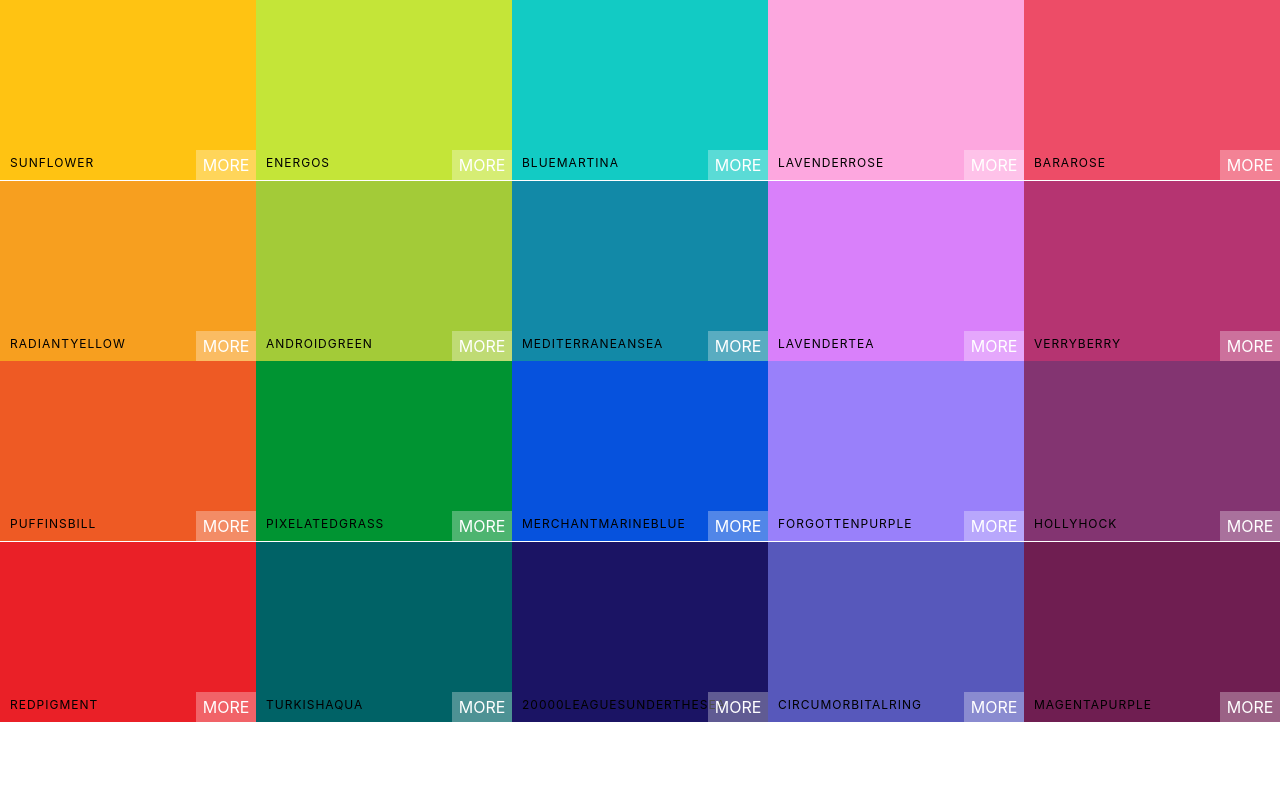
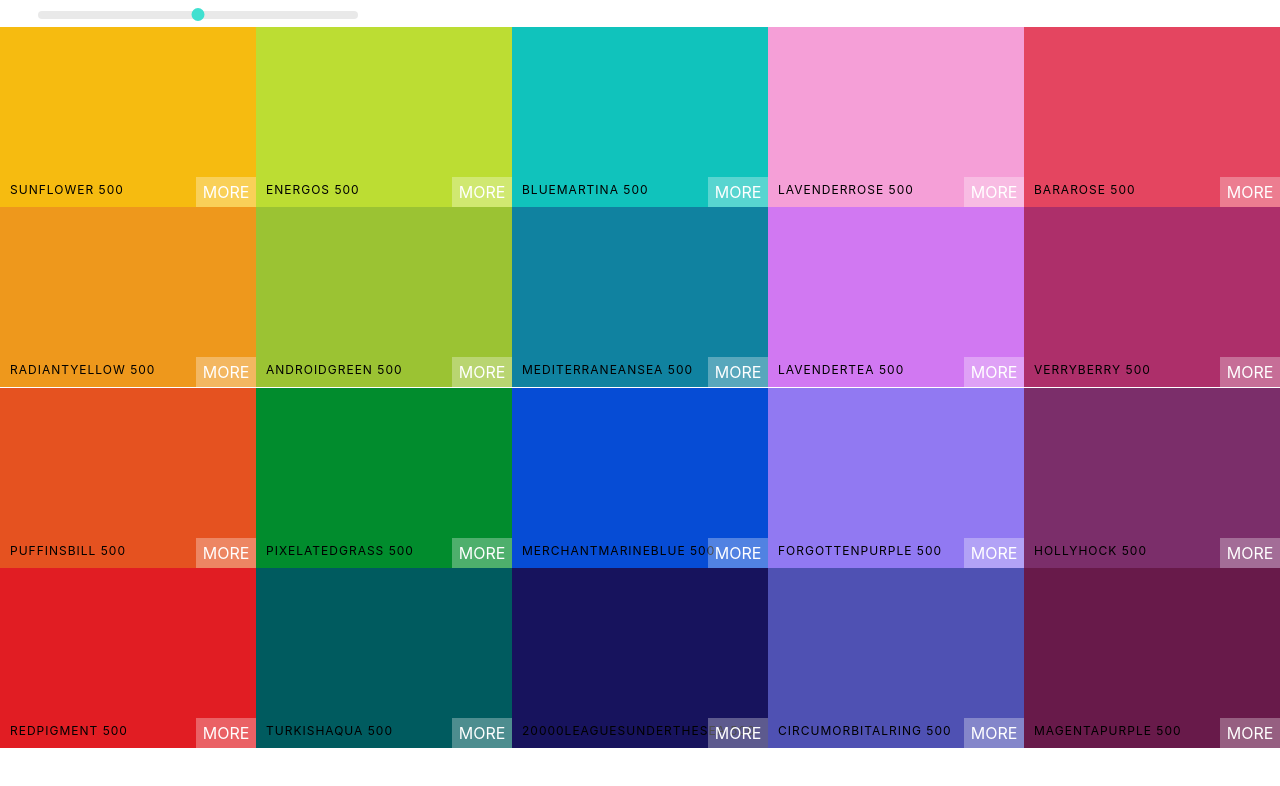
Before and after one commit to seano424/palette-app, a React (Create React App) app: page / in a window 1280 px wide. Shown: the top 786 px of the page. Built offline with nearby package versions, Linux system fonts and the light colour scheme.

Commit message:
added slider from rc-slider

```diff
--- a/package.json
+++ b/package.json
@@ -6,6 +6,8 @@
     "@testing-library/jest-dom": "^5.11.4",
     "@testing-library/react": "^11.1.0",
     "@testing-library/user-event": "^12.1.10",
+    "chroma-js": "^2.1.1",
+    "rc-slider": "^9.7.2",
     "react": "^17.0.2",
     "react-copy-to-clipboard": "^5.0.3",
     "react-dom": "^17.0.2",
--- a/src/App.js
+++ b/src/App.js
@@ -1,10 +1,13 @@
 import seeds from './seedPalette'
 import Palette from './Palette'
+import { generatePalette } from "./colorHelpers";
+
 
 function App() {
+  console.log(generatePalette(seeds[2]))
   return (
     <div>
-      <Palette {...seeds[2]}/>
+      <Palette palette={generatePalette(seeds[2])}/>
     </div>
   );
 }
--- a/src/Palette.css
+++ b/src/Palette.css
@@ -5,3 +5,33 @@
 .Palette-colors {
   height: 90%;
 }
+
+.slider {
+  width: 25%;
+  cursor: pointer;
+}
+
+.rc-slider {
+  margin: .4rem 2.4rem;
+}
+
+.rc-slider-rail {
+  height: 8px;
+}
+
+.rc-slider-track {
+  background: transparent;
+}
+
+.rc-slider-handle,
+.rc-slider-handle:active,
+.rc-slider-handle:focus,
+.rc-slider-handle:hover {
+  background: turquoise;
+  border: 2px solid turquoise;
+  outline: none;
+  box-shadow: none;
+  height: 13px;
+  width: 13px;
+  margin-top: -3px;
+}
--- a/src/Palette.js
+++ b/src/Palette.js
@@ -1,19 +1,39 @@
 import React, { Component } from "react";
-import ColorBox from './ColorBox'
-import './Palette.css'
+import ColorBox from "./ColorBox";
+import Slider from "rc-slider";
+import "rc-slider/assets/index.css";
+import "./Palette.css";
 
 export default class Palette extends Component {
+  state = {
+    level: 500,
+  };
+
+  handleSlider = (level) => {
+    console.log(level);
+    this.setState({ level });
+  };
+
   render() {
+    const { colors } = this.props.palette;
+    const { level } = this.state;
 
-    const colors = this.props.colors.map(color => (
-      <ColorBox background={color.color} name={color.name}/>
-    ))
+    const colorBox = colors[level].map((color) => (
+      <ColorBox key={color.name} background={color.hex} name={color.name} />
+    ));
 
     return (
       <div className="Palette">
-        <div class="Palette-colors">
-          {colors}
+        <div class="slider">
+          <Slider
+            defaultValue={500}
+            min={100}
+            max={900}
+            step={100}
+            onAfterChange={this.handleSlider}
+          />
         </div>
+        <div className="Palette-colors">{colorBox}</div>
       </div>
     );
   }
--- /dev/null
+++ b/src/colorHelpers.js
@@ -0,0 +1,49 @@
+import chroma from "chroma-js";
+const levels = [50, 100, 200, 300, 400, 500, 600, 700, 800, 900];
+
+function generatePalette(starterPalette) {
+  let newPalette = {
+    paletteName: starterPalette.paletteName,
+    id: starterPalette.id,
+    emoji: starterPalette.emoji,
+    colors: {}
+  };
+  for (let level of levels) {
+    newPalette.colors[level] = [];
+  }
+  for (let color of starterPalette.colors) {
+    let scale = getScale(color.color, 10).reverse();
+    for (let i in scale) {
+      newPalette.colors[levels[i]].push({
+        name: `${color.name} ${levels[i]}`,
+        id: color.name.toLowerCase().replace(/ /g, "-"),
+        hex: scale[i],
+        rgb: chroma(scale[i]).css(),
+        rgba: chroma(scale[i])
+          .css()
+          .replace("rgb", "rgba")
+          .replace(")", ",1.0)")
+      });
+    }
+  }
+  return newPalette;
+}
+function getRange(hexColor) {
+  const end = "#fff";
+  return [
+    chroma(hexColor)
+      .darken(1.4)
+      .hex(),
+    hexColor,
+    end
+  ];
+}
+
+function getScale(hexColor, numberOfColors) {
+  return chroma
+    .scale(getRange(hexColor))
+    .mode("lab")
+    .colors(numberOfColors);
+}
+
+export { generatePalette };
```
Also changed, not shown: 2 other files (tests, documents, lock files or other folders).
